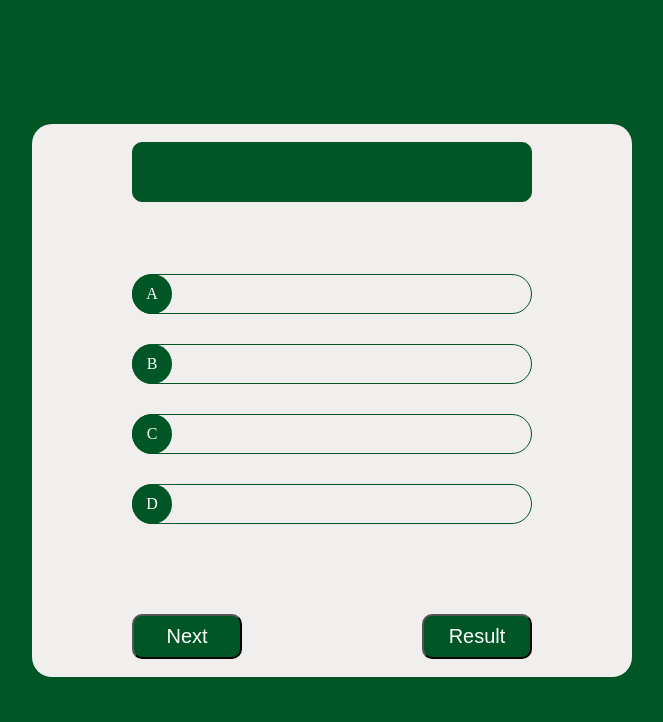
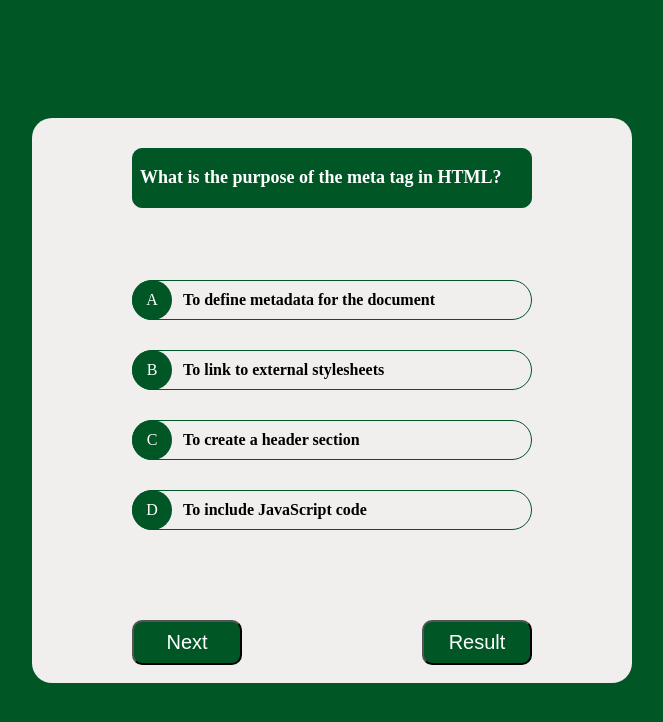
Before and after one commit to Usman-52/Interactive-Quiz-Game, a plain HTML site: page Quize/questions.html in a window 1280 px wide. Shown: the whole page, without its empty margins (308-971 px from the left). Drawn offline with Linux system fonts and the light colour scheme.

Commit message:
i make the questions functional

```diff
--- a/Quize/questions.css
+++ b/Quize/questions.css
@@ -32,8 +32,14 @@ body {
     color: white;
     border-radius: 10PX;
     border: 1px solid rgb(1, 86, 37);
-    margin-top: 3%;
+    margin-top: 5%;
     margin-bottom: 2%;
+    display: flex;
+    justify-content: start;
+    align-items: center;
+    padding-left: 7px;
+    font-size: large;
+    font-weight: bold;
 }
 
 .choices-container {
@@ -56,6 +62,12 @@ body {
     margin-top: 2%;
     display: inline-block;
     cursor: pointer;
+    color: black;
+    display: flex;
+    justify-content: start;
+    align-items: center;
+    padding-left: 50px;
+    font-weight: bold;
 }
 
 .label {
--- a/Quize/questions.html
+++ b/Quize/questions.html
@@ -11,13 +11,13 @@
 
     <div class="main-container">
 
-        <div class="questionArea">
+        <div class="questionArea" id="questionArea">
 
         </div>
 
         <div class="choices-container">
             <div class="label">A</div>
-            <div class="choices" id="choice-A"></div>
+            <div class="choices" id="choice-A" onclick="checkAnswer();"></div>
             <div class="label">B</div>
             <div class="choices" id="choice-B"></div>
             <div class="label">C</div>
@@ -27,13 +27,13 @@
         </div>
 
         <div class="Btns">
-            <button>Next</button>
+            <button id="nextBtn">Next</button>
             <a href="../Result/result.html"><button type="submit">Result</button></a>
         </div>
 
     </div>
 
 
-    <script type="module" src="./scrip.js"></script>
+    <script type="module" src="./script.js"></script>
 </body>
 </html>
--- a/Quize/scrip.js
+++ b/Quize/script.js
@@ -90,7 +90,39 @@ var questions = [
     }
 ]
 
-function showQuestions(questions) {
+var currentQuestionIndex = 0;
+var score = 0;
+
+function printQuestions() {
+    var questionElement = document.getElementById("questionArea")
+    questionElement.textContent = questions[currentQuestionIndex].question;
+    document.getElementById("choice-A").textContent = questions[currentQuestionIndex].choices[0];
+    document.getElementById("choice-B").textContent = questions[currentQuestionIndex].choices[1];
+    document.getElementById("choice-C").textContent = questions[currentQuestionIndex].choices[2];
+    document.getElementById("choice-D").textContent = questions[currentQuestionIndex].choices[3];
+}
 
 
+
+function checkAnswer(currentChoiceIndex) {
+
+    if (currentChoiceIndex === questions[currentQuestionIndex].correctAnswer) {
+
+        alert("hello")
+        score++;
+        printQuestions();
+    }
+    else{
+        document.getElementById("choice-B").style.backgroundColor = "Red";
+        document.getElementById("choice-C").style.backgroundColor = "Red";
+        document.getElementById("choice-D").style.backgroundColor = "Red";
+
+        printQuestions();
+    }
+
 }
+
+printQuestions();
+
+
+// checkAnswer();
```
